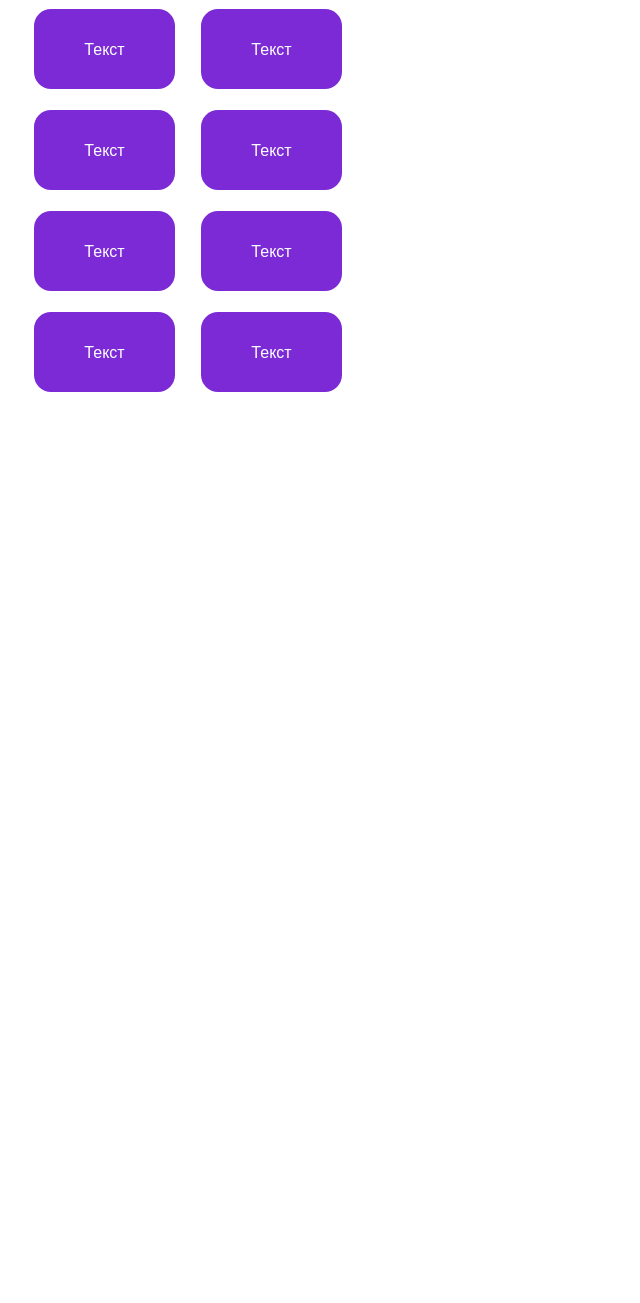
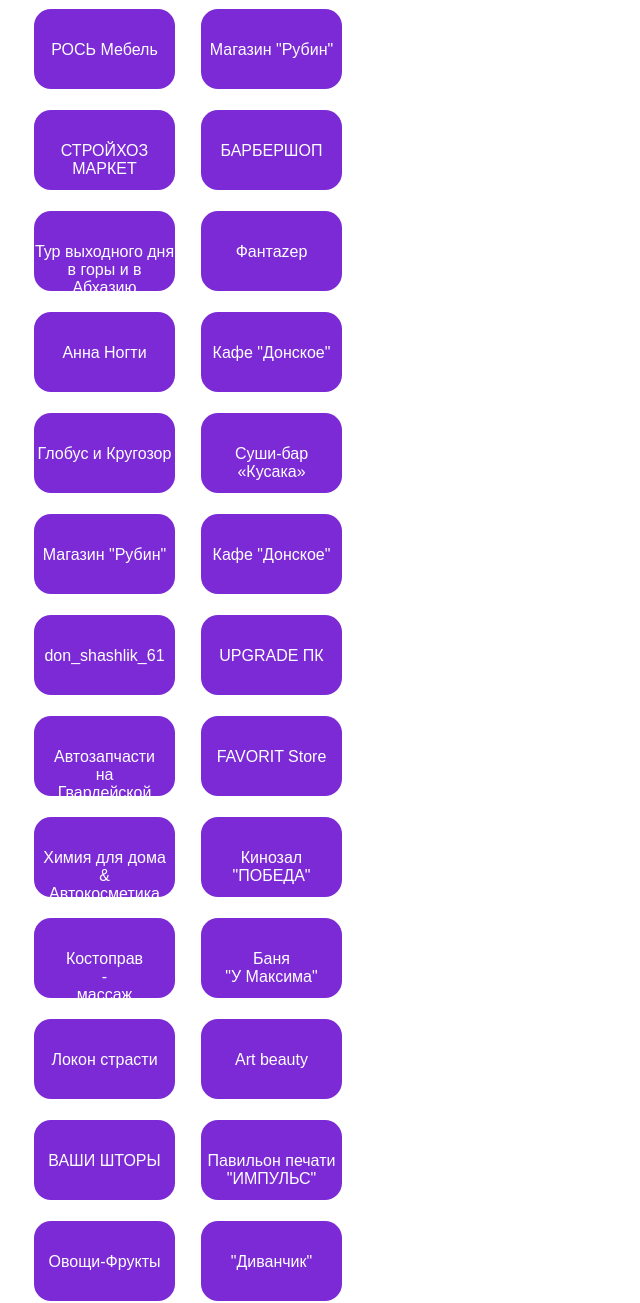
Before and after one commit to Formont/formont.github.io, a plain HTML site: page index.html in a window 1280 px wide. Shown: the part 539-1842 px from the top of the page, without its empty margins (0-640 px from the left). Before the commit the page ends 954 px from the top, so only its background shows below. Drawn offline with Linux system fonts and the light colour scheme; a script that the page names is missing.

Commit message:
Update index.html

```diff
--- a/index.html
+++ b/index.html
@@ -99,11 +99,11 @@
                             <img src="images/news.jpg" alt="news">
                         </a>
                     </div>
-                <div id="secondbanner">
+                    <div id="secondbanner">
                         <a href="https://t.me/blazuha_official">
                             <img src="images/banner2.jpg" alt="banner2">
                         </a>
-                </div>
+                    </div>
                 </div>
                 <br>
                 <div id="header_container">
@@ -111,29 +111,95 @@
                 </div>
                 <br>
                 <div id="shops">
-                    <a href="https://t.me/konstaha161/14614" class=button_shop>
-                        <span class="shop_text">Текст</span>
+                    <a href="https://t.me/konstaha161/94445" class=button_shop>
+                        <span class="shop_text">РОСЬ Мебель</span>
                     </a>
-                    <a href="https://t.me/konstaha161/14614" class=button_shop>
-                        <span class="shop_text">Текст</span>
+                    <a href="https://t.me/konstaha161/75386" class=button_shop>
+                        <span class="shop_text">Магазин "Рубин"</span>
                     </a>
-                    <a href="https://t.me/konstaha161/14614" class=button_shop>
-                        <span class="shop_text">Текст</span>
+                    <a href="https://t.me/konstaha161/43796" class=button_shop>
+                        <span class="shop_text">СТРОЙХОЗ<br>МАРКЕТ</span>
                     </a>
-                    <a href="https://t.me/konstaha161/14614" class=button_shop>
-                        <span class="shop_text">Текст</span>
+                    <a href="https://t.me/konstaha161/137342" class=button_shop>
+                        <span class="shop_text">БАРБЕРШОП</span>
                     </a>
-                    <a href="https://t.me/konstaha161/14614" class=button_shop>
-                        <span class="shop_text">Текст</span>
+                    <a href="https://t.me/konstaha161/27073" class=button_shop>
+                        <span class="shop_text">Тур выходного дня в горы и в Абхазию</span>
                     </a>
-                    <a href="https://t.me/konstaha161/14614" class=button_shop>
-                        <span class="shop_text">Текст</span>
+                    <a href="https://t.me/konstaha161/114509" class=button_shop>
+                        <span class="shop_text">Фантаzер</span>
                     </a>
-                    <a href="https://t.me/konstaha161/14614" class=button_shop>
-                        <span class="shop_text">Текст</span>
+                    <a href="https://t.me/konstaha161/118168" class=button_shop>
+                        <span class="shop_text">Анна Ногти</span>
                     </a>
-                    <a href="https://t.me/konstaha161/14614" class=button_shop>
-                        <span class="shop_text">Текст</span>
+                    <a href="https://t.me/konstaha161/50174" class=button_shop>
+                        <span class="shop_text">Кафе "Донское"</span>
+                    </a>
+                    <a href="https://t.me/konstaha161/134853" class=button_shop>
+                        <span class="shop_text">Глобус и Кругозор</span>
+                    </a>
+                    <a href="https://t.me/konstaha161/77557" class=button_shop>
+                        <span class="shop_text">Суши-бар «Кусака»</span>
+                    </a>
+                    <a href="https://t.me/konstaha161/75386" class=button_shop>
+                        <span class="shop_text">Магазин "Рубин"</span>
+                    </a>
+                    <a href="https://t.me/konstaha161/50174" class=button_shop>
+                        <span class="shop_text">Кафе "Донское"</span>
+                    </a>
+                    <a href="https://t.me/konstaha161/142663" class=button_shop>
+                        <span class="shop_text">don_shashlik_61</span>
+                    </a>
+                    <a href="https://t.me/konstaha161/82925" class=button_shop>
+                        <span class="shop_text">UPGRADE ПК</span>
+                    </a>
+                    <a href="https://t.me/konstaha161/16630" class=button_shop>
+                        <span class="shop_text">Автозапчасти<br>на<br>Гвардейской</span>
+                    </a>
+                    <a href="https://t.me/konstaha161/89355" class=button_shop>
+                        <span class="shop_text">FAVORIT Store</span>
+                    </a>
+                    <a href="https://t.me/konstaha161/61733" class=button_shop>
+                        <span class="shop_text">Химия для дома<br>&<br>Автокосметика</span>
+                    </a>
+                    <a href="https://t.me/konstaha161/91490" class=button_shop>
+                        <span class="shop_text">Кинозал "ПОБЕДА"</span>
+                    </a>
+                    <a href="https://t.me/konstaha161/29703" class=button_shop>
+                        <span class="shop_text">Костоправ<br>-<br>массаж</span>
+                    </a>
+                    <a href="https://t.me/konstaha161/141069" class=button_shop>
+                        <span class="shop_text">Баня<br>"У Максима"</span>
+                    </a>
+                    <a href="https://t.me/konstaha161/136211" class=button_shop>
+                        <span class="shop_text">Локон страсти</span>
+                    </a>
+                    <a href="https://t.me/konstaha161/136211" class=button_shop>
+                        <span class="shop_text">Art beauty</span>
+                    </a>
+                    <a href="https://t.me/konstaha161/76351" class=button_shop>
+                        <span class="shop_text">ВАШИ ШТОРЫ</span>
+                    </a>
+                    <a href="https://t.me/konstaha161/131199" class=button_shop>
+                        <span class="shop_text">Павильон печати<br>"ИМПУЛЬС"</span>
+                    </a>
+                    <a href="https://t.me/konstaha161/88475" class=button_shop>
+                        <span class="shop_text">Овощи-Фрукты</span>
+                    </a>
+                    <a href="https://t.me/konstaha161/50359" class=button_shop>
+                        <span class="shop_text">"Диванчик"</span>
+                    </a>
+                    <a href="https://t.me/konstaha161/75764" class=button_shop>
+                        <span class="shop_text">Натяжные потолки<br>любой сложности</span>
+                    </a>
+                    <a href="https://t.me/konstaha161/49977" class=button_shop>
+                        <span class="shop_text">Петровская<br>Застава</span>
+                    </a>
+                    <a href="https://t.me/konstaha161/89622" class=button_shop>
+                        <span class="shop_text">Студия Косметолога<br>Екатерины Полумиевой</span>
+                    </a>
+                    <a href="https://t.me/konstaha161/15546" class=button_shop>
+                        <span class="shop_text">"ЭлектрикА"</span>
                     </a>
                 </div>
             </div>
```
